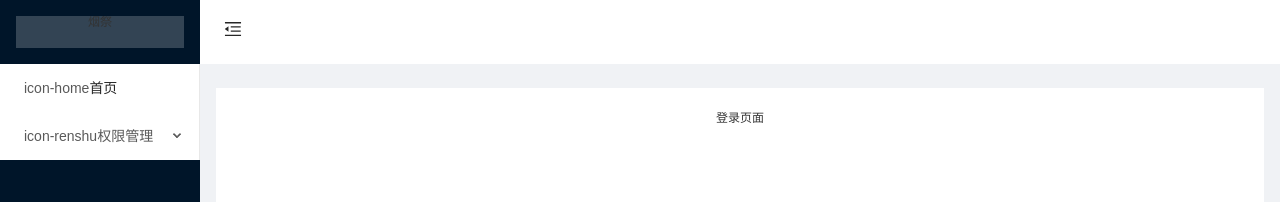
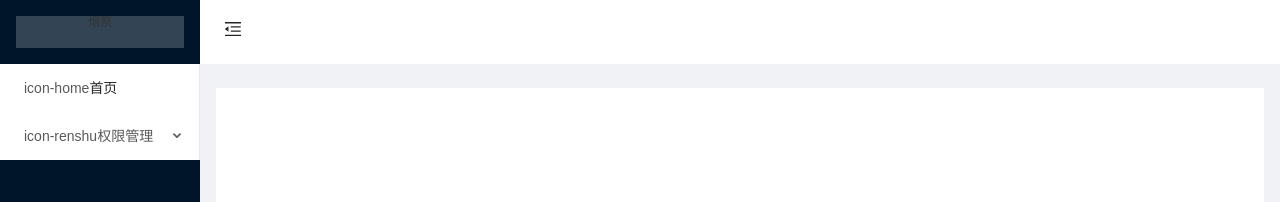
Before and after one commit to yanjiFan1/ra-learning, a React app: page / in a window 1280 px wide. Shown: the top 202 px of the page. Built offline with nearby package versions, Linux system fonts and the light colour scheme.

Commit message:
二级路由匹配react-router-config

```diff
--- a/src/components/layout/content/Content.jsx
+++ b/src/components/layout/content/Content.jsx
@@ -7,8 +7,7 @@ import React, { Component } from 'react';
 import { Layout } from 'antd';
 const { Content } = Layout
 import Routes from '../../../routes/index'
-console.log(Routes)
-console.log(<Routes />)
+
 export default class GlobalContent extends Component {
 	render() {
     return (
--- a/src/components/layout/sideBar/components/SiderMenu.jsx
+++ b/src/components/layout/sideBar/components/SiderMenu.jsx
@@ -9,9 +9,6 @@ const iconStyle={
 
 const renderMenuItem =
   ({ id, name, frontIcon, fronType, path, ...props })=> {
-  	console.log('renderMenuItem start')
-  	console.log(path)
-  	console.log('renderMenuItem end')
     return (
       <Menu.Item
         key={path}
@@ -27,9 +24,6 @@ const renderMenuItem =
 
 const renderSubMenu =
   ({ id, name, frontIcon, fronType, path, sub, ...props }) =>{
-  	console.log('renderSubMenu start')
-  	console.log(path)
-  	console.log('renderSubMenu end')
     return (
       <Menu.SubMenu
         key={path}
--- a/src/components/layout/sideBar/menus.js
+++ b/src/components/layout/sideBar/menus.js
@@ -10,8 +10,7 @@ export const menus = [{
 	path: '/dashboard',
 	name: '首页',
   icon: 'icon-home',
-  sub:[],
-  prarentId:'1'
+  sub:[]
 },
 {
   id:'2',
--- a/src/index.js
+++ b/src/index.js
@@ -1,5 +1,6 @@
 import React from 'react';
 import ReactDOM from 'react-dom';
+import { HashRouter } from 'react-router-dom';
 import { ConfigProvider } from 'antd';
 import './index.css';
 import App from './App';
@@ -9,7 +10,9 @@ if (process.env.NODE_ENV !== 'production') {
 }
 ReactDOM.render(
 	<ConfigProvider>
-  	<App />
+  	<HashRouter>
+  		<App />
+  	</HashRouter>
   </ConfigProvider>,
   document.getElementById('root')
 );
--- a/src/routes/index.js
+++ b/src/routes/index.js
@@ -7,6 +7,7 @@ import Role from '../view/auth/role/Role' // 权限管理-角色管理
 import User from '../view/auth/user/User' // 权限管理-用户管理
 import Home from '../view/home/Home'
 import Shop from '../view/shop/Shop'
+import Layout from '../components/layout/Layout' // 公共模块
 
 // const Dashboard = React.createClass({
 //   render() {
@@ -79,7 +80,7 @@ const routes = [
       },
       {
         path: "/auth",
-        component: Role,
+        component: Login,
         routes: [
           {
             path: "/auth/menu",
@@ -114,16 +115,12 @@ class ARouter extends Component {
   render() {
     return(
       <div>
+        {renderRoutes(routes)}
         {renderRoutes(routes[0].routes)}
+        {renderRoutes((routes[0].routes && routes[0].routes.routes))}
       </div>
     )
   }
 }
 
 export default ARouter;
-
-// export default () => (
-//   <BrowserRouter>
-//     {renderRoutes(routes)}
-//   </BrowserRouter>
-// )
--- a/src/view/auth/role/Role.jsx
+++ b/src/view/auth/role/Role.jsx
@@ -1,8 +1,17 @@
 import React from 'react';
+import Routes from '../../../routes/index'
+import { renderRoutes } from "../../../routes/react-router-config/index.js";
+
 export default class Role extends React.Component {
+	constructor(props){
+    super(props)
+  }
+
 	render() {
-        return (
-            <div>Role</div>
-        )
-    }
+    return (
+      <div>
+      	// {renderRoutes(this.props.route.routes)}
+      </div>
+    )
+  }
 }
--- a/src/view/login/Login.jsx
+++ b/src/view/login/Login.jsx
@@ -1,8 +1,15 @@
 import React from 'react';
+import Routes from '../../routes/index'
+import { renderRoutes } from "../../routes/react-router-config/index.js";
 export default class Login extends React.Component {
+	constructor(props){
+	  super(props)
+	}
 	render() {
-        return (
-            <div>登录页面</div>
-        )
-    }
+    return (
+      <div>
+      	{renderRoutes(this.props.route.routes)}
+      </div>
+    )
+  }
 }
```
Also changed, not shown: src/components/layout/Layout.jsx (+10 -3 lines).
